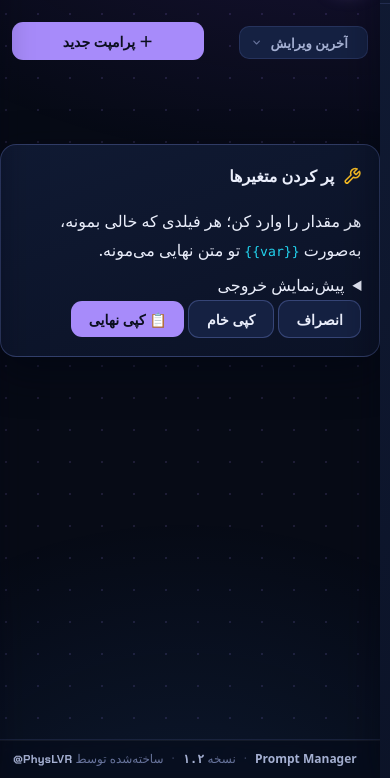
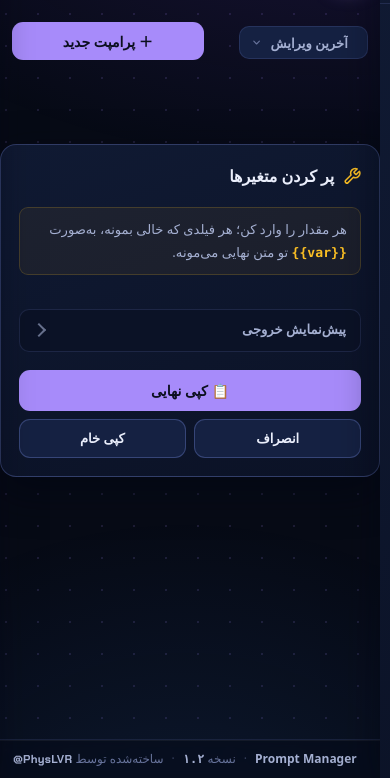
Before and after one commit to PhysLVR/Promptam, a plain HTML site: page index.html in a window 390 px wide. Shown: the part 66-844 px from the top of the page. Drawn offline with Linux system fonts and the light colour scheme; a small style sheet from the web is missing.

Commit message:
Update style.css

```diff
--- a/style.css
+++ b/style.css
@@ -2745,26 +2745,39 @@ main {
   display: block;
 }
 
+/* ═══ مودال متغیرها ═══ */
+.var-modal {
+  padding: 1.3rem 1.3rem 1rem;
+}
+.var-intro {
+  font-size: var(--f-xs);
+  color: var(--mut);
+  line-height: 1.75;
+  padding: 0.6rem 0.85rem;
+  background: rgba(251, 191, 36, 0.06);
+  border: 1px solid rgba(251, 191, 36, 0.18);
+  border-radius: 9px;
+  margin-bottom: 1.1rem;
+}
+.var-intro code {
+  color: var(--amb);
+  font-weight: 700;
+}
+
 .var-form {
   display: flex;
   flex-direction: column;
-  gap: 0.75rem;
-  margin-top: 0.4rem;
+  gap: 0.65rem;
+  margin-top: 0;
 }
 .var-form .var-row label {
-  display: flex;
-  align-items: center;
-  justify-content: space-between;
+  display: block;
   margin-bottom: 5px;
 }
 .var-form .var-row label code {
   font-size: var(--f-xs);
   color: var(--amb);
-}
-.var-form .var-row label small {
-  font-size: var(--f-2xs);
-  color: var(--dim);
-  font-weight: 400;
+  font-weight: 700;
 }
 .var-form .var-row input {
   width: 100%;
@@ -2782,22 +2795,94 @@ main {
   border-color: var(--focus);
   box-shadow: 0 0 0 4px rgba(124, 92, 219, 0.14);
 }
-.var-preview {
-  margin-top: 4px;
-  background: var(--deep);
+
+/* پیش‌نمایش — collapsible */
+.var-preview-box {
+  margin-top: 1rem;
   border: 1px solid var(--line);
   border-radius: 10px;
-  padding: 0.65rem 0.8rem;
+  background: var(--deep);
+  overflow: hidden;
+}
+.var-preview-box summary {
+  padding: 0.55rem 0.9rem;
+  cursor: pointer;
+  font-size: var(--f-xs);
+  font-weight: 700;
+  color: var(--mut);
+  display: flex;
+  align-items: center;
+  gap: 0.5rem;
+  user-select: none;
+  list-style: none;
+  transition: background 0.15s, color 0.15s;
+}
+.var-preview-box summary::-webkit-details-marker {
+  display: none;
+}
+.var-preview-box summary::after {
+  content: "";
+  width: 0.5rem;
+  height: 0.5rem;
+  border-right: 2px solid currentColor;
+  border-bottom: 2px solid currentColor;
+  transform: rotate(-45deg);
+  margin-inline-start: auto;
+  opacity: 0.6;
+  transition: transform 0.2s var(--ease);
+}
+.var-preview-box[open] summary::after {
+  transform: rotate(45deg);
+}
+.var-preview-box summary:hover {
+  color: var(--txt);
+  background: var(--card);
+}
+.var-preview {
+  margin: 0;
+  border: none;
+  border-top: 1px solid var(--line);
+  border-radius: 0;
+  padding: 0.7rem 0.9rem;
+  background: transparent;
   font-family: var(--mono);
   font-size: var(--f-xs);
   line-height: 1.75;
   color: var(--txt);
   white-space: pre-wrap;
   overflow-wrap: anywhere;
-  max-height: 170px;
+  max-height: 220px;
   overflow: auto;
   unicode-bidi: plaintext;
   text-align: start;
+}
+
+/* دکمه‌های انتهایی */
+.var-foot {
+  display: grid;
+  grid-template-columns: 1fr 1fr 1.4fr;
+  gap: 0.5rem;
+  margin-top: 1.1rem;
+}
+.var-foot .btn {
+  padding: 0.6rem 0.75rem;
+  font-size: var(--f-xs);
+  min-width: 0;
+}
+.var-foot .btn.g {
+  font-weight: 800;
+}
+
+@media (max-width: 520px) {
+  .var-foot {
+    grid-template-columns: 1fr 1fr;
+  }
+  .var-foot .btn.g {
+    grid-column: 1 / -1;
+    order: -1;
+    padding: 0.7rem;
+    font-size: var(--f-sm);
+  }
 }
 
 /* ══════════════ توست ══════════════ */
```
